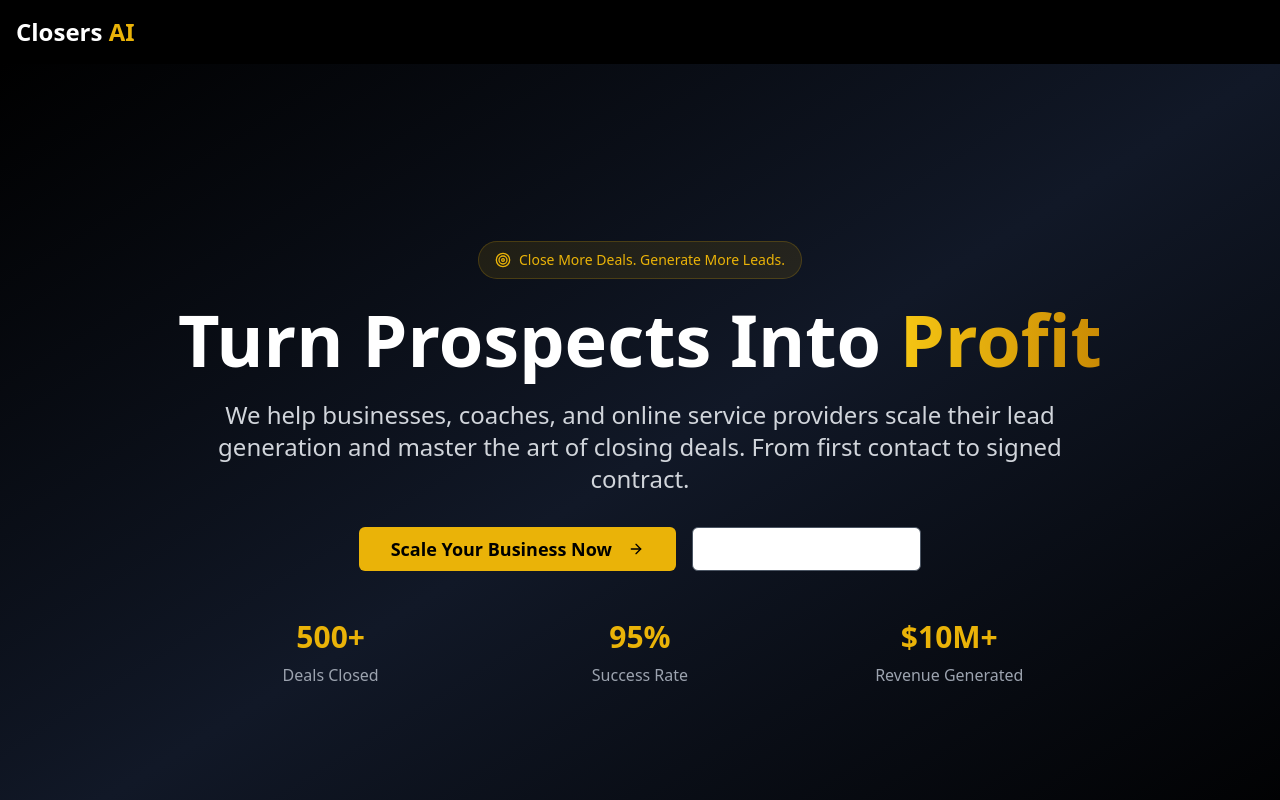
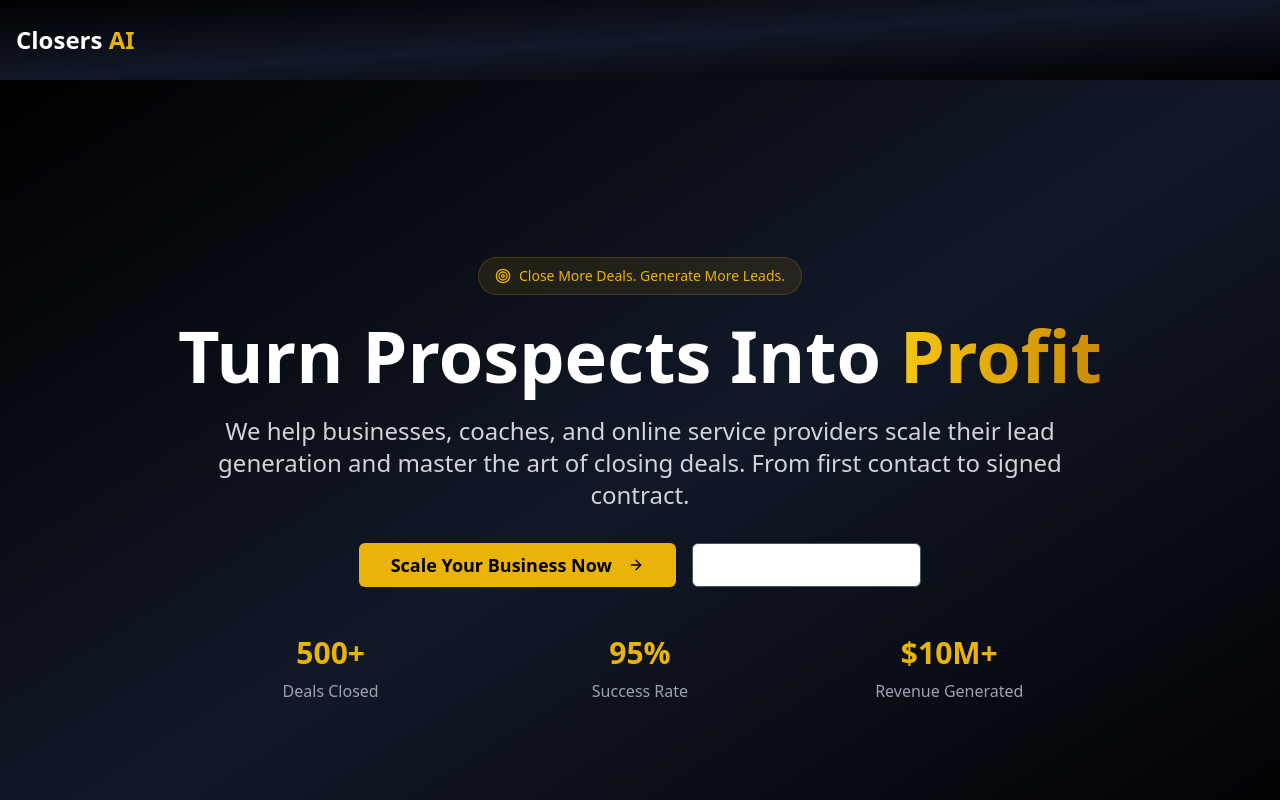
Before and after one commit to ronniehere/dealsai-2, a React (Vite) app: page / in a window 1280 px wide. Shown: the top 800 px of the page. Built offline with nearby package versions, Linux system fonts and the light colour scheme.

Commit message:
Fix: Header color blending
Make the header background color blend with the rest of the website.

```diff
--- a/src/components/Header.tsx
+++ b/src/components/Header.tsx
@@ -1,9 +1,8 @@
-
 
 const Header = () => {
   return (
-    <header className="bg-black">
-      <div className="max-w-7xl mx-auto px-4 py-4">
+    <header className="bg-gradient-to-br from-black via-gray-900 to-black">
+      <div className="max-w-7xl mx-auto px-4 py-6">
         <div className="flex items-center justify-between">
           <div className="text-2xl font-bold text-white">
             Closers <span className="text-yellow-500">AI</span>
```
